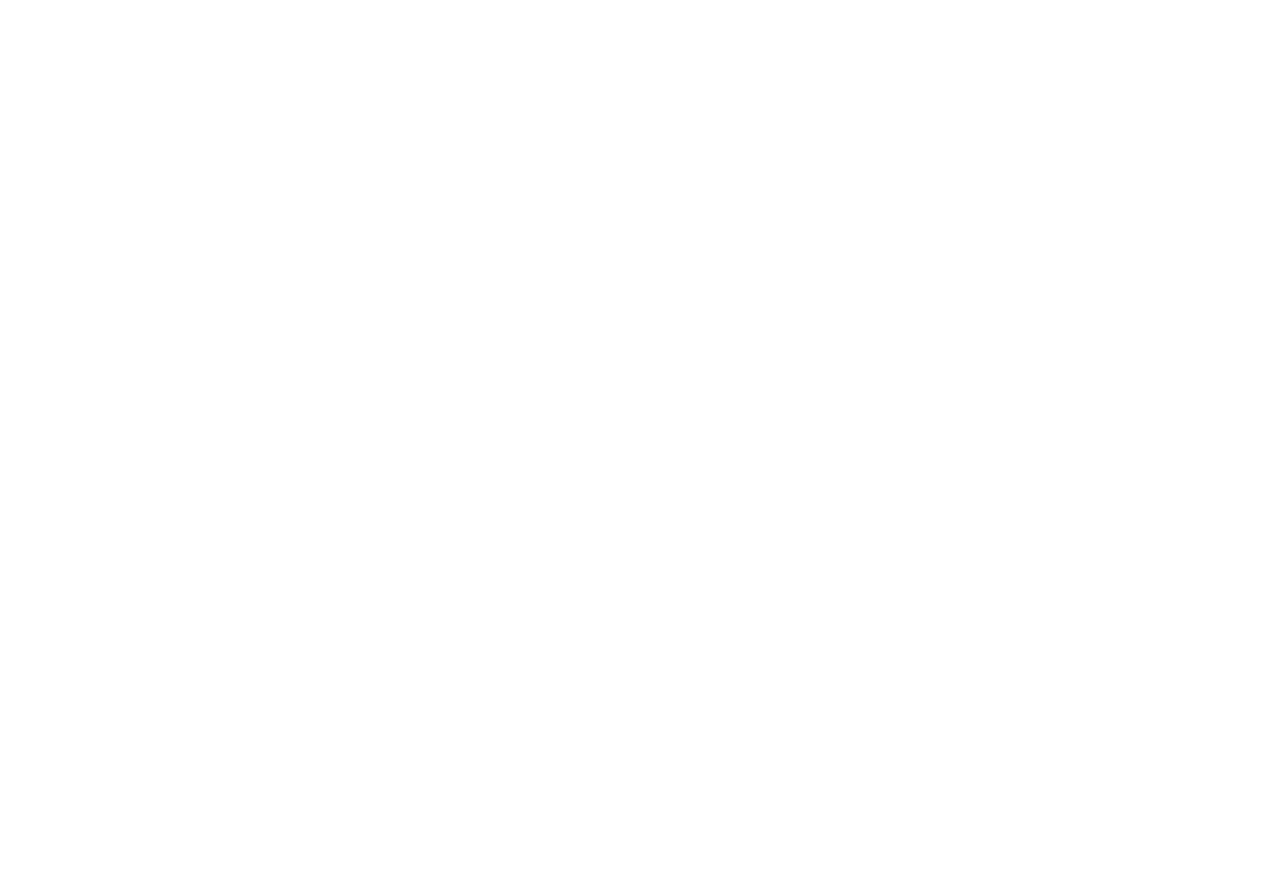
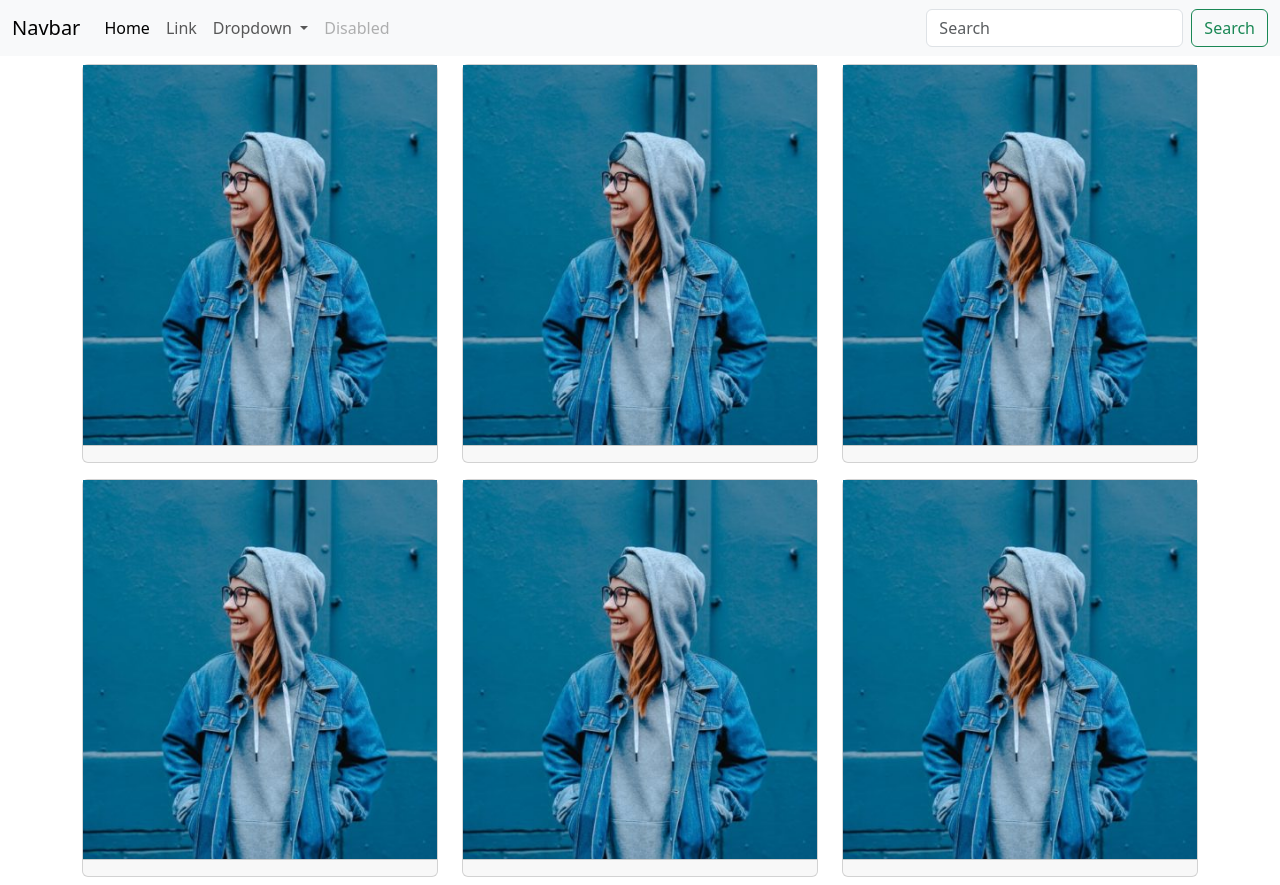
Before and after one commit to davide-rullo/js-our-team, a plain HTML site: page index.html in a window 1280 px wide. Before the commit the page ends 800 px from the top, so only its background shows below. Drawn offline with nearby package versions, Linux system fonts and the light colour scheme.

Commit message:
add
added layout for milestone 2

```diff
--- a/assets/css/style.css
+++ b/assets/css/style.css
@@ -0,0 +1,4 @@
+img{
+  max-width: 100%;
+  min-width: 100%;
+}
--- a/assets/js/main.js
+++ b/assets/js/main.js
@@ -48,6 +48,9 @@ le informazioni di nome, ruolo e la stringa della foto*/
 
 for (const key in teamMembers) {
     console.log(teamMembers[key]);
+    console.log(teamMembers[key].name)
+    console.log(teamMembers[key].role)
+    console.log(teamMembers[key].picture)
 }
 
 
--- a/index.html
+++ b/index.html
@@ -4,12 +4,121 @@
         <meta charset="UTF-8">
         <meta name="viewport" content="width=device-width, initial-scale=1.0">
         <title>Document</title>
-    <link href="https://cdn.jsdelivr.net/npm/bootstrap@5.3.1/dist/css/bootstrap.min.css" rel="stylesheet" integrity="sha384-4bw+/aepP/YC94hEpVNVgiZdgIC5+VKNBQNGCHeKRQN+PtmoHDEXuppvnDJzQIu9" crossorigin="anonymous">
+        <link
+            href="https://cdn.jsdelivr.net/npm/bootstrap@5.3.1/dist/css/bootstrap.min.css"
+            rel="stylesheet"
+            integrity="sha384-4bw+/aepP/YC94hEpVNVgiZdgIC5+VKNBQNGCHeKRQN+PtmoHDEXuppvnDJzQIu9"
+            crossorigin="anonymous">
         <link rel="stylesheet" href="./assets/css/style.css">
     </head>
     <body>
+        <nav class="navbar navbar-expand-lg bg-body-tertiary">
+            <div class="container-fluid">
+                <a class="navbar-brand" href="#">Navbar</a>
+                <button class="navbar-toggler" type="button"
+                    data-bs-toggle="collapse"
+                    data-bs-target="#navbarSupportedContent"
+                    aria-controls="navbarSupportedContent" aria-expanded="false"
+                    aria-label="Toggle navigation">
+                    <span class="navbar-toggler-icon"></span>
+                </button>
+                <div class="collapse navbar-collapse"
+                    id="navbarSupportedContent">
+                    <ul class="navbar-nav me-auto mb-2 mb-lg-0">
+                        <li class="nav-item">
+                            <a class="nav-link active" aria-current="page"
+                                href="#">Home</a>
+                        </li>
+                        <li class="nav-item">
+                            <a class="nav-link" href="#">Link</a>
+                        </li>
+                        <li class="nav-item dropdown">
+                            <a class="nav-link dropdown-toggle" href="#"
+                                role="button" data-bs-toggle="dropdown"
+                                aria-expanded="false">
+                                Dropdown
+                            </a>
+                            <ul class="dropdown-menu">
+                                <li><a class="dropdown-item" href="#">Action</a></li>
+                                <li><a class="dropdown-item" href="#">Another
+                                        action</a></li>
+                                <li><hr class="dropdown-divider"></li>
+                                <li><a class="dropdown-item" href="#">Something
+                                        else here</a></li>
+                            </ul>
+                        </li>
+                        <li class="nav-item">
+                            <a class="nav-link disabled" aria-disabled="true">Disabled</a>
+                        </li>
+                    </ul>
+                    <form class="d-flex" role="search">
+                        <input class="form-control me-2" type="search"
+                            placeholder="Search" aria-label="Search">
+                        <button class="btn btn-outline-success" type="submit">Search</button>
+                    </form>
+                </div>
+            </div>
+        </nav>
 
+        <main>
+            <div class="container">
+                <div class="row">
+                    <div class="col-12 col-md-4 mt-2 mb-2">
+                        <div class="card">
+                            <div class="card-img"><img
+                                    src="./assets/img/angela-lopez-social-media-manager.jpg"
+                                    alt></div>
+                            <div class="card-footer"></div>
+                        </div>
+                    </div>
+                    <div class="col-12 col-md-4 mt-2 mb-2">
+                        <div class="card">
+                            <div class="card-img"><img
+                                    src="./assets/img/angela-lopez-social-media-manager.jpg"
+                                    alt></div>
+                            <div class="card-footer"></div>
+                        </div>
+                    </div>
+                    <div class="col-12 col-md-4 mt-2 mb-2">
+                        <div class="card">
+                            <div class="card-img"><img
+                                    src="./assets/img/angela-lopez-social-media-manager.jpg"
+                                    alt></div>
+                            <div class="card-footer"></div>
+                        </div>
+                    </div>
+                    <div class="col-12 col-md-4 mt-2 mb-2">
+                        <div class="card">
+                            <div class="card-img"><img
+                                    src="./assets/img/angela-lopez-social-media-manager.jpg"
+                                    alt></div>
+                            <div class="card-footer"></div>
+                        </div>
+                    </div>
+                    <div class="col-12 col-md-4 mt-2 mb-2">
+                        <div class="card">
+                            <div class="card-img"><img
+                                    src="./assets/img/angela-lopez-social-media-manager.jpg"
+                                    alt></div>
+                            <div class="card-footer"></div>
+                        </div>
+                    </div>
+                    <div class="col-12 col-md-4 mt-2 mb-2">
+                        <div class="card">
+                            <div class="card-img"><img
+                                    src="./assets/img/angela-lopez-social-media-manager.jpg"
+                                    alt></div>
+                            <div class="card-footer"></div>
+                        </div>
+                    </div>
+                </div>
+            </div>
+        </main>
 
+        <script
+            src="https://cdn.jsdelivr.net/npm/bootstrap@5.3.1/dist/js/bootstrap.bundle.min.js"
+            integrity="sha384-HwwvtgBNo3bZJJLYd8oVXjrBZt8cqVSpeBNS5n7C8IVInixGAoxmnlMuBnhbgrkm"
+            crossorigin="anonymous"></script>
         <script src="./assets/js/main.js"></script>
     </body>
 </html>
```
Lines whose indentation alone changed are shown as unchanged.
